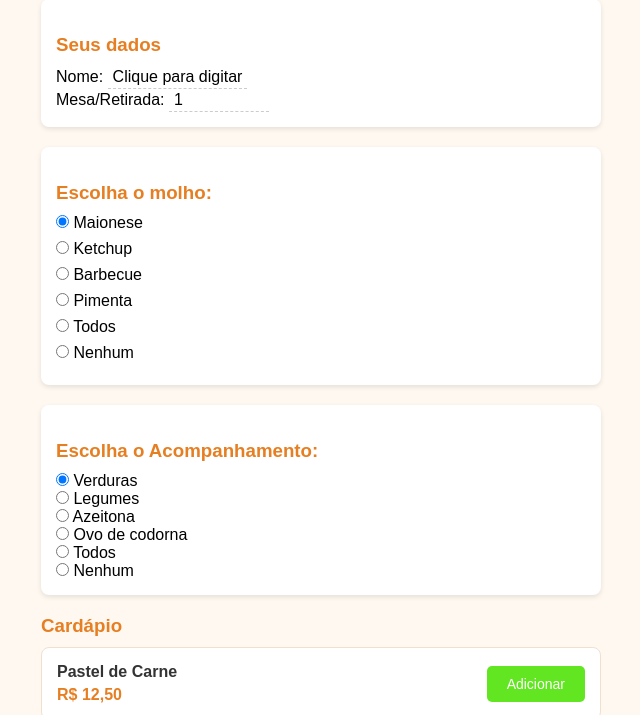
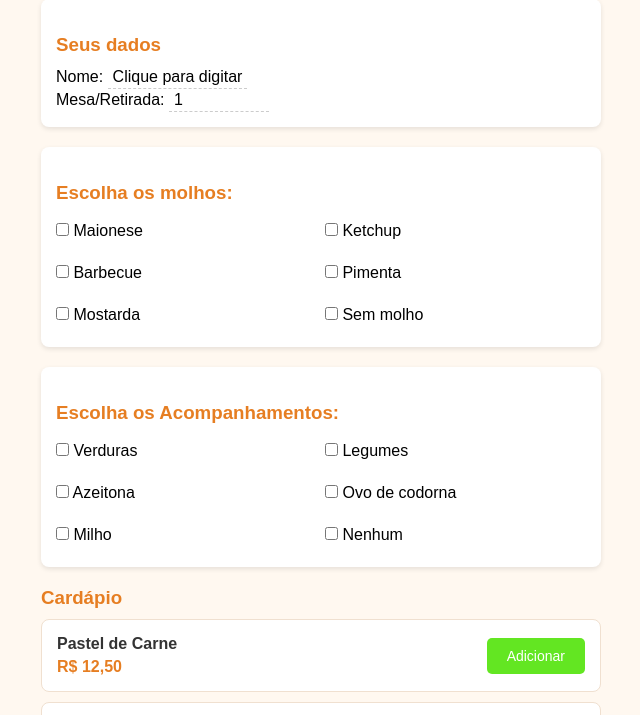
Before and after one commit to Quirino10/Rafas-pastel2, a plain HTML site: page index.html in a window 1280 px wide. Shown: the part 79-794 px from the top of the page, without its empty margins (319-959 px from the left). Drawn offline with Linux system fonts and the light colour scheme.

Commit message:
Add files via upload

```diff
--- a/index.html
+++ b/index.html
@@ -28,10 +28,15 @@
             min-width: 100px;
             display: inline-block;
         }
-       .molhos label {
+  .opcoes label {
             display: block;
             margin: 8px 0;
             cursor: pointer;
+        }
+  .grid-opcoes {
+            display: grid;
+            grid-template-columns: 1fr 1fr;
+            gap: 8px;
         }
   .produto {
             background: white;
@@ -116,32 +121,28 @@
         <p>Mesa/Retirada: <span id="numero-mesa" contenteditable="true">1</span></p>
     </div>
 
-    <div class="box molhos">
-        <h3>Escolha o molho:</h3>
-        <label><input type="radio" name="molho" value="Maionese" checked> Maionese</label>
-        <label><input type="radio" name="molho" value="Ketchup"> Ketchup</label>
-        <label><input type="radio" name="molho" value="Barbecue"> Barbecue</label>
-        <label><input type="radio" name="molho" value="Pimenta"> Pimenta</label>
-        <label><input type="radio" name="molho"
-value="Todos"> Todos</label>
-        <label><input type="radio" name="molho"
-value="Nenhum"> Nenhum</label>
+    <div class="box opcoes">
+        <h3>Escolha os molhos:</h3>
+        <div class="grid-opcoes">
+            <label><input type="checkbox" name="molho" value="Maionese"> Maionese</label>
+            <label><input type="checkbox" name="molho" value="Ketchup"> Ketchup</label>
+            <label><input type="checkbox" name="molho" value="Barbecue"> Barbecue</label>
+            <label><input type="checkbox" name="molho" value="Pimenta"> Pimenta</label>
+            <label><input type="checkbox" name="molho" value="Mostarda"> Mostarda</label>
+            <label><input type="checkbox" name="molho" value="Sem molho"> Sem molho</label>
+        </div>
     </div>
 
-    <div class="box acompanhamentos">
-        <h3>Escolha o Acompanhamento:</h3>
-        <label><input type="radio" name="acompanhamento"
-        value="Verduras" checked> Verduras</label>
-       <p> <label><input type="radio" name="acompanhamento"
-        value="Legumes"> Legumes</label>
-        <p> <label><input type="radio" name="acompanhamento"
-        value="Azeitona"> Azeitona</label>
-        <p> <label><input type="radio" name="acompanhamento"
-        value="Ovo de codorna"> Ovo de codorna</labe> <p>
-        <label><input type="radio" name="acompanhamento"
-        value="Todos"> Todos</label>
-        <p> <label><input type="radio" name="acompanhamento"
-        value="Nenhum"> Nenhum</label>
+    <div class="box opcoes">
+        <h3>Escolha os Acompanhamentos:</h3>
+        <div class="grid-opcoes">
+            <label><input type="checkbox" name="acompanhamento" value="Verduras"> Verduras</label>
+            <label><input type="checkbox" name="acompanhamento" value="Legumes"> Legumes</label>
+            <label><input type="checkbox" name="acompanhamento" value="Azeitona"> Azeitona</label>
+            <label><input type="checkbox" name="acompanhamento" value="Ovo de codorna"> Ovo de codorna</label>
+            <label><input type="checkbox" name="acompanhamento" value="Milho"> Milho</label>
+            <label><input type="checkbox" name="acompanhamento" value="Sem acompanhamento"> Nenhum</label>
+        </div>
     </div>
 
     <h3>Cardápio</h3>
@@ -218,7 +219,6 @@ value="Nenhum"> Nenhum</label>
     <button id="btn-enviar-whatsapp">📱 Enviar Pedido </button>
 
     <script>
-        // TROQUE PELO NÚMERO REAL: 55 + DDD + número
         const numeroWhatsApp = "5581981212837";
         let carrinho = [];
 
@@ -235,18 +235,15 @@ value="Nenhum"> Nenhum</label>
             atualizarVisualCarrinho();
         }
 
-        // Nova função: aumenta qtd
         function aumentarQtd(index) {
             carrinho[index].qtd += 1;
             atualizarVisualCarrinho();
         }
 
-        // Nova função: diminui qtd ou remove se chegar a 0
         function diminuirQtd(index) {
             if (carrinho[index].qtd > 1) {
                 carrinho[index].qtd -= 1;
             } else {
-                // Se qtd = 1, remove o item
                 carrinho.splice(index, 1);
             }
             atualizarVisualCarrinho();
@@ -296,11 +293,22 @@ value="Nenhum"> Nenhum</label>
             totalSpan.textContent = total.toFixed(2).replace('.', ',');
         }
 
-        function gerarPedidoWhatsApp(molho, mesa, cliente, observacao) {
+        function pegarSelecionados(nome) {
+            const selecionados = [];
+            document.querySelectorAll(`input[name="${nome}"]:checked`).forEach(checkbox => {
+                selecionados.push(checkbox.value);
+            });
+            return selecionados.length > 0? selecionados.join(', ') : 'Nenhum';
+        }
+
+        function gerarPedidoWhatsApp(mesa, cliente, observacao) {
             if (carrinho.length === 0) {
                 alert("Carrinho vazio! Adicione produtos antes de enviar.");
                 return;
             }
+
+            const molhos = pegarSelecionados('molho');
+            const acomp = pegarSelecionados('acompanhamento');
 
             let listaProdutos = "";
             let total = 0;
@@ -320,7 +328,8 @@ value="Nenhum"> Nenhum</label>
 
 - NOME DO CLIENTE: ${cliente}
 - MESA/RETIRADA: ${mesa}
-- MOLHO ESCOLHIDO: ${molho}
+- MOLHOS ESCOLHIDOS: ${molhos}
+- ACOMPANHAMENTOS: ${acomp}
 
 *ITENS DO PEDIDO:*
 ${listaProdutos}${textoObs}
@@ -333,7 +342,6 @@ Por favor, confirme o pedido! 🙏`;
             window.open(linkWhatsApp, '_blank');
         }
 
-        // Eventos dos botões
         document.querySelectorAll('.btn-add-carrinho').forEach(btn => {
             btn.addEventListener('click', function() {
                 const produto = this.dataset.produto;
@@ -343,7 +351,6 @@ Por favor, confirme o pedido! 🙏`;
         });
 
         document.getElementById('btn-enviar-whatsapp').addEventListener('click', function() {
-            const molhoSelecionado = document.querySelector('input[name="molho"]:checked')?.value || "Nenhum";
             const mesa = document.getElementById('numero-mesa').textContent.trim();
             const cliente = document.getElementById('nome-cliente').textContent.trim();
             const observacao = document.getElementById('observacao').value.trim();
@@ -353,7 +360,7 @@ Por favor, confirme o pedido! 🙏`;
                 return;
             }
 
-            gerarPedidoWhatsApp(molhoSelecionado, mesa, cliente, observacao);
+            gerarPedidoWhatsApp(mesa, cliente, observacao);
         });
     </script>
 </body>
```
Lines whose indentation alone changed are shown as unchanged.
